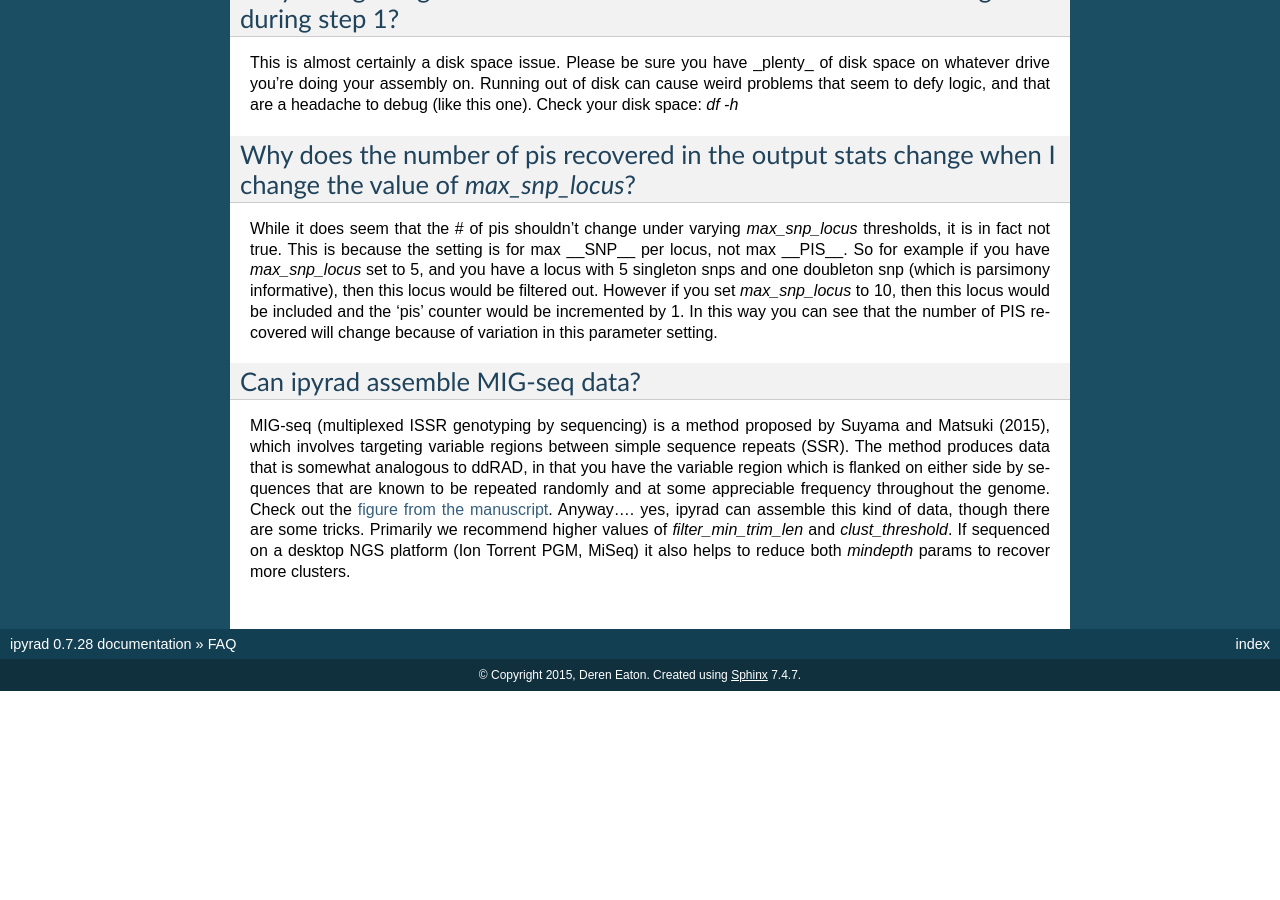
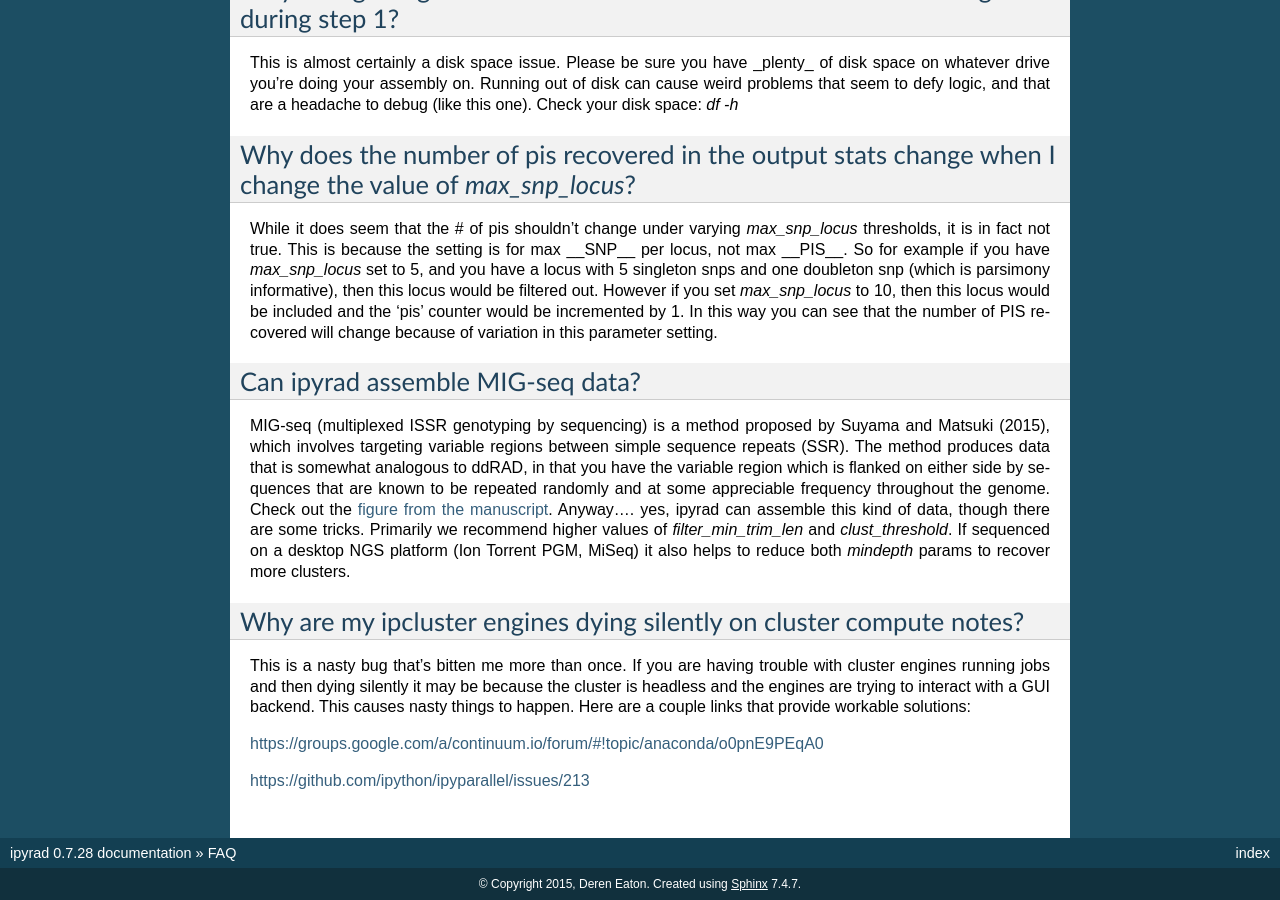
Before and after one commit to dereneaton/ipyrad, a Sphinx documentation site: the page built from docs/faq.rst, in a window 1280 px wide and 900 px high, scrolled down 5477 px. Built offline with Sphinx 7.4.7, drawn with Linux system fonts in a browser that asks for light colours; pages that are not in the unit, such as notebooks, are missing from menus; the version number is read from the project's files by our own code; before the commit the page ends 6168 px from its top, so only the background shows below that; some of the changed text lies outside the part shown.

Commit message:
Adding docs about engines that die silently on headless nodes

```diff
--- a/docs/faq.rst
+++ b/docs/faq.rst
@@ -318,3 +318,11 @@ While it does seem that the # of pis shouldn't change under varying `max_snp_loc
 Can ipyrad assemble MIG-seq data?
 ---------------------------------
 MIG-seq (multiplexed ISSR genotyping by sequencing) is a method proposed by Suyama and Matsuki (2015), which involves targeting variable regions between simple sequence repeats (SSR). The method produces data that is somewhat analogous to ddRAD, in that you have the variable region which is flanked on either side by sequences that are known to be repeated randomly and at some appreciable frequency throughout the genome. Check out the `figure from the manuscript <https://www.nature.com/articles/srep16963/figures/1>`__. Anyway.... yes, ipyrad can assemble this kind of data, though there are some tricks. Primarily we recommend higher values of `filter_min_trim_len` and `clust_threshold`. If sequenced on a desktop NGS platform (Ion Torrent PGM, MiSeq) it also helps to reduce both `mindepth` params to recover more clusters.
+
+Why are my ipcluster engines dying silently on cluster compute notes?
+---------------------------------------------------------------------
+This is a nasty bug that's bitten me more than once. If you are having trouble with cluster engines running jobs and then dying silently it may be because the cluster is headless and the engines are trying to interact with a GUI backend. This causes nasty things to happen. Here are a couple links that provide workable solutions:
+
+https://groups.google.com/a/continuum.io/forum/#!topic/anaconda/o0pnE9PEqA0
+
+https://github.com/ipython/ipyparallel/issues/213
```
